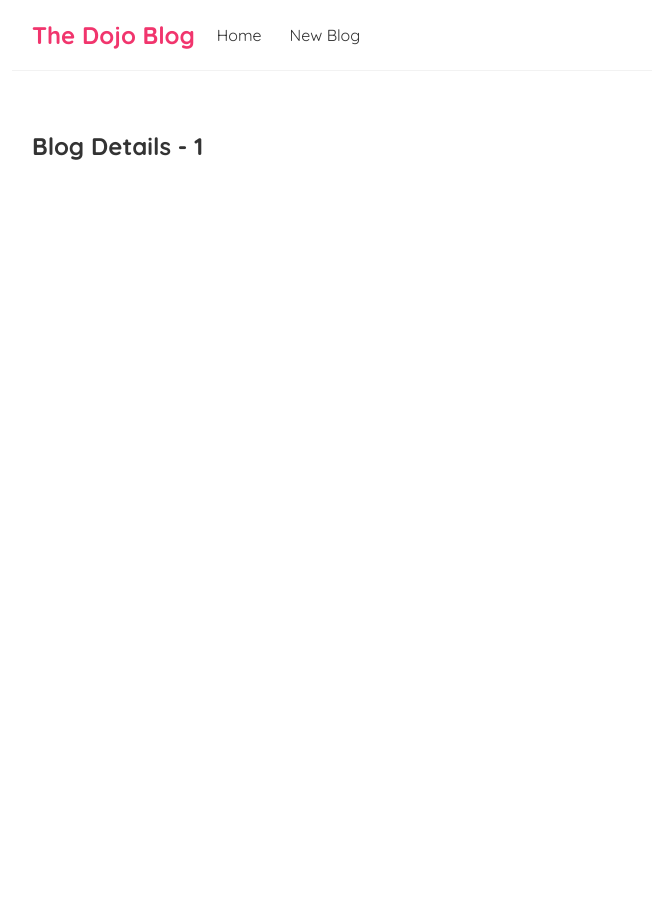
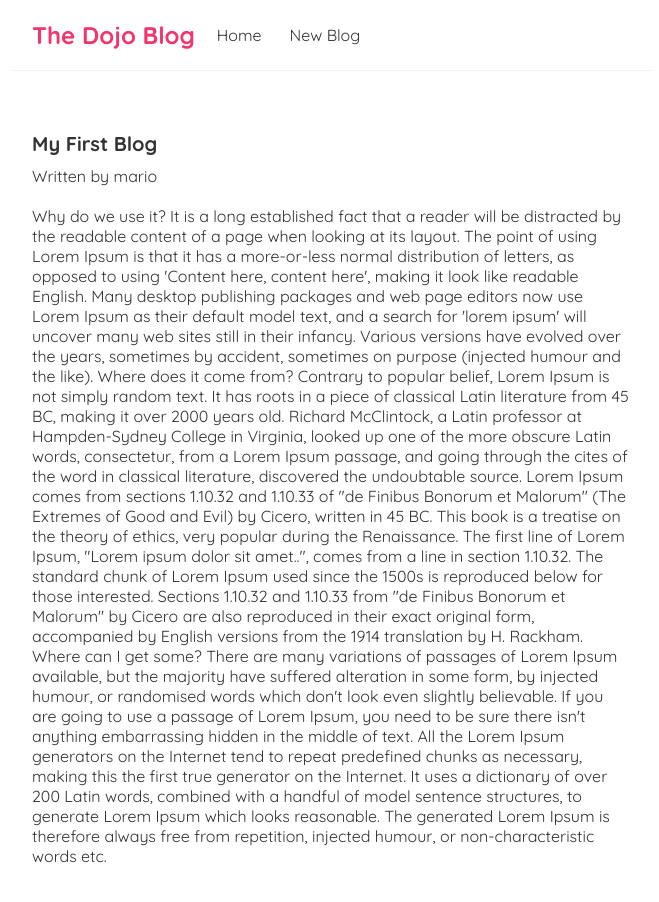
Before and after one commit to d-cryptic/dojo-blog-react, a React (Create React App) app: page /blogs/1 in a window 1280 px wide. Shown: the top 902 px of the page, without its empty margins (308-967 px from the left). Before the commit the page ends 800 px from the top, so only its background shows below. Built offline with nearby package versions, Linux system fonts and the light colour scheme; data requests are answered from the project's data file.

Commit message:
Reusing custom hooks

```diff
--- a/src/BlogDetails.js
+++ b/src/BlogDetails.js
@@ -1,12 +1,26 @@
 import React from "react";
 import { useParams } from "react-router-dom";
+import useFetch from "./useFetch";
 
 const BlogDetails = () => {
   const { id } = useParams();
+  const {
+    data: blog,
+    error,
+    isPending,
+  } = useFetch("http://localhost:8000/blogs/" + id);
 
   return (
     <div className="blog-details">
-      <h2>Blog Details - {id}</h2>
+      {isPending && <div>Loading...</div>}
+      {error && <div>{error}</div>}
+      {blog && (
+        <article>
+          <h2>{blog.title}</h2>
+          <p>Written by {blog.author}</p>
+          <div>{blog.body}</div>
+        </article>
+      )}
     </div>
   );
 };
--- a/src/index.css
+++ b/src/index.css
@@ -55,3 +55,18 @@
   color: #f1356d;
   margin-bottom: 8px;
 }
+
+.blog-preview a {
+  text-decoration: none;
+}
+
+/* blog details page */
+.blog-details h2 {
+  font-size: 20px;
+  color: f1356d;
+  margin-bottom: 10px;
+}
+
+.blog-details div {
+  margin: 20px 0;
+}
```
